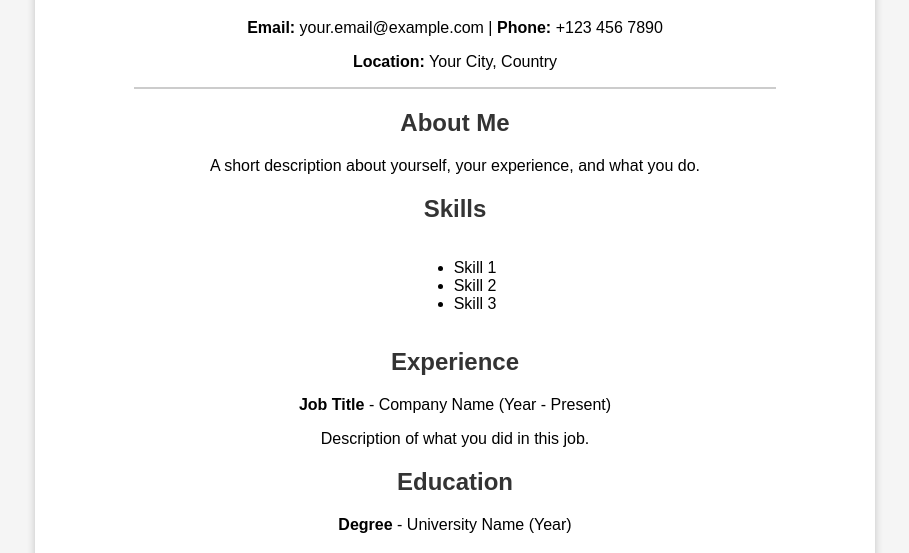
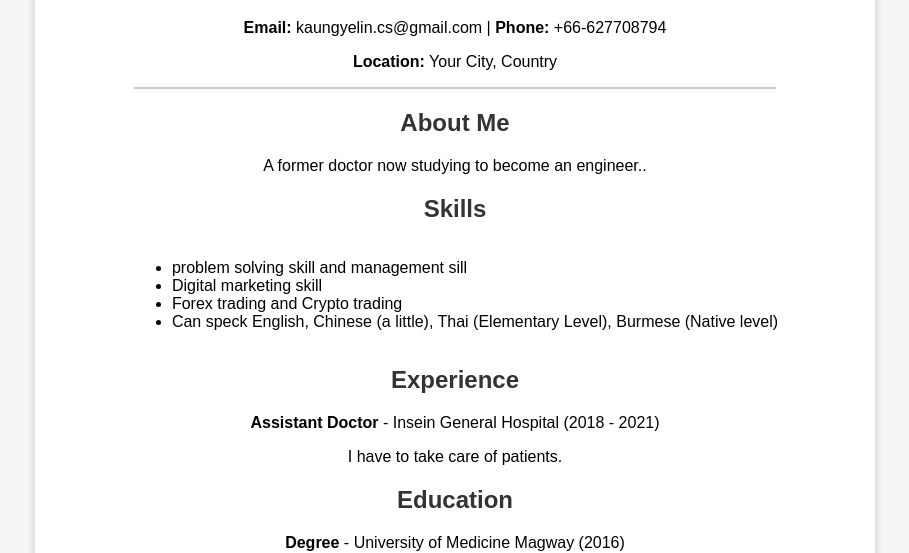
Before and after one commit to KaungYeLin/KaungYelin.github.io, a plain HTML site: page index.html in a window 1280 px wide. Shown: the part 251-804 px from the top of the page, without its empty margins (185-1094 px from the left). Drawn offline with Linux system fonts and the light colour scheme.

Commit message:
Update index.html

```diff
--- a/index.html
+++ b/index.html
@@ -14,31 +14,32 @@
 
         <!-- Name and Contact Info -->
         <h1 style="color: #007bff;">Your Name</h1>
-        <p><strong>Email:</strong> your.email@example.com | <strong>Phone:</strong> +123 456 7890</p>
+        <p><strong>Email:</strong> kaungyelin.cs@gmail.com | <strong>Phone:</strong> +66-627708794</p>
         <p><strong>Location:</strong> Your City, Country</p>
 
         <hr style="border: 1px solid #ccc; width: 80%;">
 
         <!-- About Me Section -->
         <h2 style="color: #333;">About Me</h2>
-        <p style="max-width: 600px; margin: auto;">A short description about yourself, your experience, and what you do.</p>
+        <p style="max-width: 600px; margin: auto;">A former doctor now studying to become an engineer..</p>
 
         <!-- Skills Section -->
         <h2 style="color: #333;">Skills</h2>
         <ul style="display: inline-block; text-align: left;">
-            <li>Skill 1</li>
-            <li>Skill 2</li>
-            <li>Skill 3</li>
+            <li>problem solving skill and management sill </li>
+            <li>Digital marketing skill</li>
+            <li> Forex trading and Crypto trading </li>
+            <li> Can speck English, Chinese (a little), Thai (Elementary Level), Burmese (Native level) </li>
         </ul>
 
         <!-- Experience Section -->
         <h2 style="color: #333;">Experience</h2>
-        <p><strong>Job Title</strong> - Company Name (Year - Present)</p>
-        <p style="max-width: 600px; margin: auto;">Description of what you did in this job.</p>
+        <p><strong> Assistant Doctor </strong> - Insein General Hospital (2018 - 2021)</p>
+        <p style="max-width: 600px; margin: auto;">I have to take care of patients.</p>
 
         <!-- Education Section -->
         <h2 style="color: #333;">Education</h2>
-        <p><strong>Degree</strong> - University Name (Year)</p>
+        <p><strong>Degree</strong> - University of Medicine Magway (2016)</p>
 
         <!-- Projects Section -->
         <h2 style="color: #333;">Projects</h2>
@@ -47,9 +48,9 @@
         <!-- Social Media Links -->
         <h2 style="color: #333;">Contact</h2>
         <p>
-            <a href="https://linkedin.com/in/YOUR-LINKEDIN" target="_blank" style="color: #007bff; text-decoration: none;">LinkedIn</a> |
-            <a href="https://facebook.com/YOUR-FACEBOOK" target="_blank" style="color: #007bff; text-decoration: none;">Facebook</a> |
-            <a href="https://github.com/YOUR-GITHUB-USERNAME" target="_blank" style="color: #007bff; text-decoration: none;">GitHub</a>
+            <a href="https://www.linkedin.com/in/kaung-ye-lin-357920229" target="_blank" style="color: #007bff; text-decoration: none;">LinkedIn</a> |
+            <a href="https://www.facebook.com/stephen.chow.792303/" target="_blank" style="color: #007bff; text-decoration: none;">Facebook</a> |
+            <a href="https://github.com/KaungYeLin" target="_blank" style="color: #007bff; text-decoration: none;">GitHub</a>
         </p>
 
         <hr style="border: 1px solid #ccc; width: 80%;">
```
